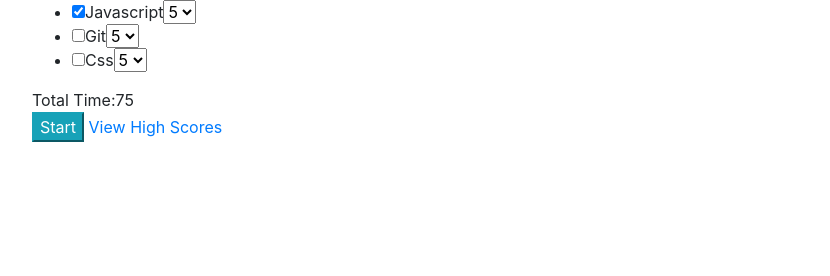
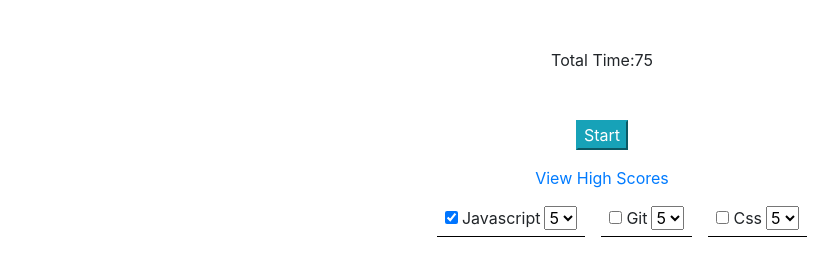
Before and after one commit to krpharr/coding-shotgun, a plain HTML site: page index.html in a window 1280 px wide. Shown: the whole page, without its empty margins (38-868 px from the left). Drawn offline with nearby package versions, Linux system fonts and the light colour scheme.

Commit message:
moved divs added margin and padding on start page

```diff
--- a/assets/css/styles.css
+++ b/assets/css/styles.css
@@ -1,26 +1,19 @@
-.main-view {
-    position: relative;
-}
+.main-view {}
 
 .start-container {
-    position: absolute;
     display: block;
-    top: 0;
-    left: 0;
 }
 
 .quiz-container {
-    position: absolute;
     display: none;
-    top: 0;
-    left: 0;
 }
 
 .results-container {
-    position: absolute;
     display: none;
-    top: 0;
-    left: 0;
+}
+
+.languages-container {
+    /* text-align: center; */
 }
 
 #timerSpanID {
@@ -28,3 +21,30 @@
     top: 0;
     right: 8px;
 }
+
+@media only screen and (min-width: 320px) {}
+
+
+/* Extra small devices (phones, 600px and down) */
+
+@media only screen and (max-width: 600px) {}
+
+
+/* Small devices (portrait tablets and large phones, 600px and up) */
+
+@media only screen and (min-width: 600px) {}
+
+
+/* Medium devices (landscape tablets, 768px and up) */
+
+@media only screen and (min-width: 768px) {}
+
+
+/* Large devices (laptops/desktops, 992px and up) */
+
+@media only screen and (min-width: 992px) {}
+
+
+/* Extra large devices (large laptops and desktops, 1200px and up) */
+
+@media only screen and (min-width: 1200px) {}
--- a/assets/js/script.js
+++ b/assets/js/script.js
@@ -26,12 +26,18 @@ function initStartPage() {
     languagesArray.forEach(element => {
         var li = document.createElement("li");
         li.setAttribute("value", element);
+        li.style.display = "inline";
+        li.style.margin = "0 8px";
+        li.style.padding = "8px 4px";
+        li.style.borderBottom = "1px solid black";
         var cb = document.createElement("input");
         cb.setAttribute("type", "checkbox");
         cb.setAttribute("value", element);
+        cb.style.margin = "0 4px";
         var span = document.createElement("span");
         span.textContent = element.charAt(0).toUpperCase() + element.slice(1);
         var sel = document.createElement("select");
+        sel.style.margin = "0 4px";
         var n;
         switch (element) {
             case "javascript":
--- a/index.html
+++ b/index.html
@@ -15,21 +15,22 @@
 <body>
 
     <div class="container">
-        <div class="row">
-            <div class="col-12 main-view">
 
-                <div class="start-container" id="startContainerID">
 
-                    <div class="languages-container">
+
+        <div class="start-container mt-5" id="startContainerID">
+
+            <div class="text-center mt-5">
+                Total Time:<span id="totalTimeSpanID"></span>
+            </div>
+            <div class="text-center mt-5"><button id="startBtnID" class="btn-info">Start</button></div>
+            <div class="text-center mt-3"><a href="scores.html" target="_scores">View High Scores</a></div>
+            <div class="languages-container text-center mt-3">
                 <ul id="languagesUlID">
 
                 </ul>
             </div>
-                    <div>
-                        Total Time:<span id="totalTimeSpanID"></span>
-                    </div>
-                    <button id="startBtnID" class="btn-info">Start</button>
-                    <a href="scores.html" target="_scores">View High Scores</a>
+
         </div>
 
         <div class="quiz-container" id="quizContainerID">
@@ -62,8 +63,8 @@
 
         </div>
 
-            </div>
-        </div>
+
+
     </div>
 
     <script src="assets/js/questions.js"></script>
```
Lines whose indentation alone changed are shown as unchanged.
